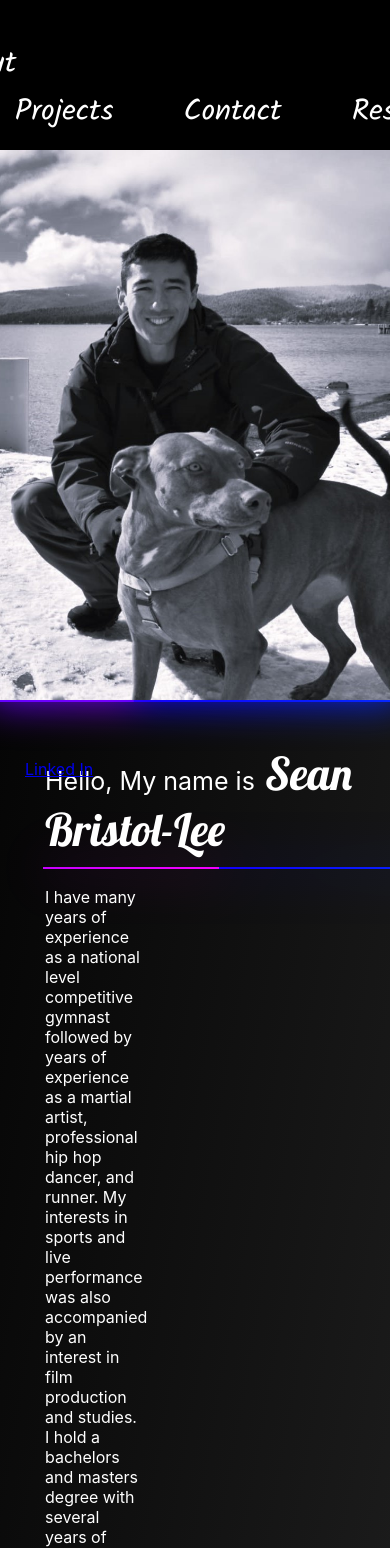
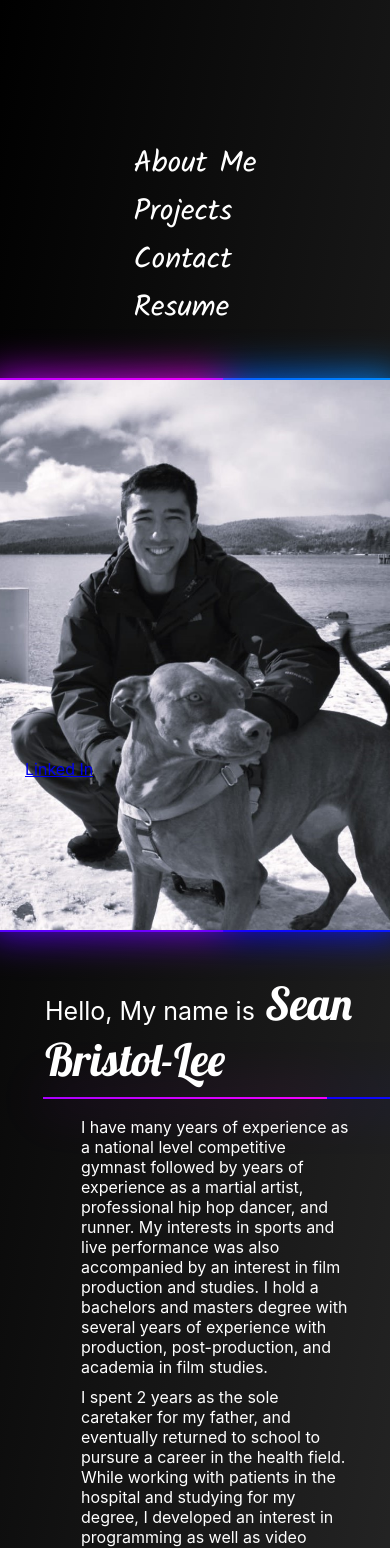
Before and after one commit to SeanBL/my-portfolio-react, a React (Create React App) app: page / in a window 390 px wide. Shown: the top 1548 px of the page. Built offline with nearby package versions, Linux system fonts and the light colour scheme; a web font is replaced by a local one.

Commit message:
navbar responsive fix

```diff
--- a/src/App.css
+++ b/src/App.css
@@ -1,3 +1,6 @@
+/* .background {
+  background: linear-gradient(100deg, #000, #272727);
+} */
 /* .App {
   text-align: center;
 }
--- a/src/styles/aboutme.css
+++ b/src/styles/aboutme.css
@@ -104,4 +104,15 @@ body {
 	.container {
 		flex-direction: column;
 	}
+
+	.picture {
+		margin-top: 30px;
+	}
+
+	.aboutBody {
+		margin: auto;
+		width: 70vw;
+		margin-bottom: 10px;
+	}
+
 }
--- a/src/styles/contact.css
+++ b/src/styles/contact.css
@@ -24,7 +24,7 @@
 }
 
 .sendBtn {
-    width: 13vw;
+    width: 200px;
     margin: auto;
     margin-top: 10px;
     font-size: 20px;
--- a/src/styles/header.css
+++ b/src/styles/header.css
@@ -1,11 +1,16 @@
 .header {
     display: flex;
+    flex-direction: row;
     height: 150px;
     align-items: center;
     justify-content: center;
-    background-color: black;
+    background-color: transparent;
 }
 
-/* .header a.active {
-    background-color: rgb(110, 156, 255);
-} */
+@media only screen and (min-width: 360px) and (max-width: 768px) {
+	.header {
+        display: flex;
+		flex-direction: column;
+        height: 350px;
+	}
+}
--- a/src/styles/navbar.css
+++ b/src/styles/navbar.css
@@ -22,3 +22,10 @@
     text-decoration: underline;
     text-decoration-thickness: 3px;
 }
+
+@media only screen and (min-width: 360px) and (max-width: 768px) {
+	.navbar {
+        display: flex;
+		flex-direction: column;
+	}
+}
```
